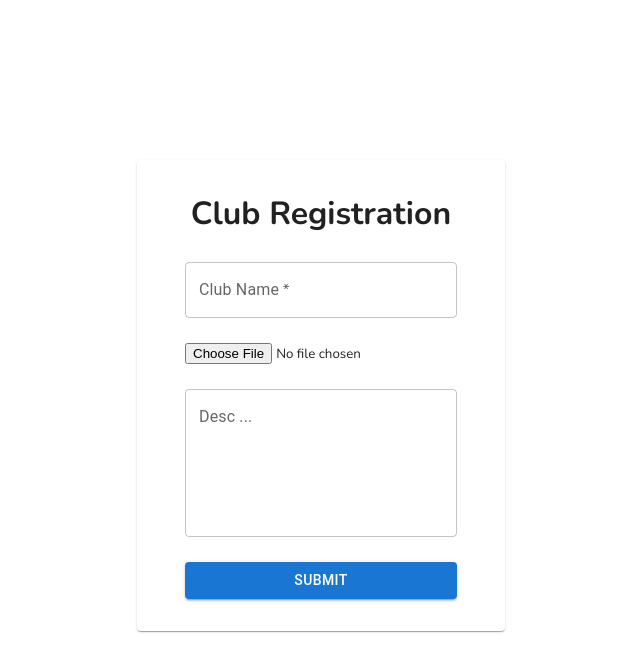
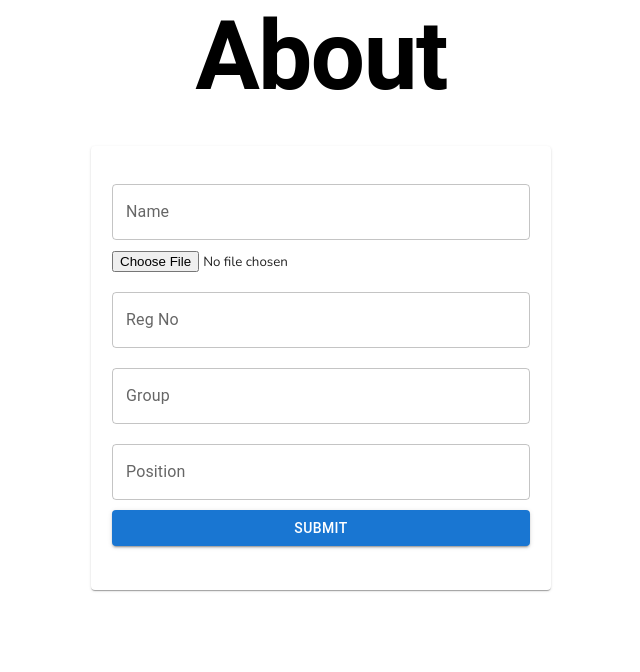
Before and after one commit to vaibhav355/sonabyss-form, a React (Create React App) app: page / in a window 1280 px wide. Shown: the top 672 px of the page, without its empty margins (319-959 px from the left). Built offline with nearby package versions, Linux system fonts and the light colour scheme.

Commit message:
Form Page Completed

```diff
--- a/public/index.html
+++ b/public/index.html
@@ -13,7 +13,7 @@
       margin: 0;
     }
   </style>
-  <title>React Admin App</title>
+  <title>React Form</title>
 </head>
 
 <body>
--- a/src/Form.js
+++ b/src/Form.js
@@ -1,90 +1,129 @@
-import React from "react";
+import {
+  Button,
+  Card,
+  CardContent,
+  Grid,
+  TextField,
+  Typography,
+//   Select,
+} from "@mui/material";
 import styled from "styled-components";
-import { Paper, TextField, Button } from "@mui/material";
-// import { user } from "../../localStore";
-// import { localUrl, prodUrl } from "../../config";
 
-const ClubForm = styled.form`
-  display: flex;
-  justify-content: center;
-  margin: 10em 5em;
+const ChooseFile = styled.input`
+  margin-bottom: 10px;
 `;
 
-const ClubPaper = styled(Paper)`
-  display: flex;
-  flex-direction: column;
-  flex-wrap: wrap;
-  background-color: red;
-
-  padding: 2em 3em;
-`;
-
-const Heading = styled.h1`
-  text-align: center;
-  margin-bottom: 10%;
-`;
-
-const ClubInput = styled(TextField)`
-  margin: 20px;
-`;
-
-const ChoosePoster = styled.input`
-  margin: 25px 0;
-`;
-
-const ClubDescription = styled(TextField)`
-  margin-bottom: 25px !important;
-  border-radius: 5px !important;
-`;
-
-const ClubButton = styled(Button)``;
-
-const CreateClub = () => {
+const ClubEvent = (props) => {
+  // Handle Form Submit
   const handleSubmit = (e) => {
     e.preventDefault();
-    // var myHeaders = new Headers();
-    // myHeaders.append("Authorization", "Bearer " + user.authToken);
-    // // myHeaders.append("Content-Type", "application/json");
-    // console.log(e.target.poster.files);
-    // const formdata = new FormData();
-    // formdata.append("file", e.target.poster.files[0]);
 
-    // formdata.append("name", e.target.clubname.value);
-    // formdata.append("desc", e.target.desc.value);
+    var myHeaders = new Headers();
 
-    // var requestOptions = {
-    //   method: "POST",
-    //   headers: myHeaders,
-    //   body: formdata,
-    // };
+    var formdata = new FormData();
 
-    // fetch(prodUrl + "/clubs", requestOptions)
-    //   // fetch(localUrl, requestOptions)
-    //   .then((response) => response.json())
-    //   .then((result) => {
-    //     // localStorage.setItem("clubId", JSON.stringify(result));
-    //     console.log(result);
-    //   })
-    //   .catch((error) => console.log("error", error));
+    formdata.append("name", e.target.name.value);
+    formdata.append("image", e.target.pic.files[0]);
+    formdata.append("regNo", e.target.regno.value);
+    formdata.append("group", e.target.group.value);
+    formdata.append("position", e.target.position.value);
+
+    var requestOptions = {
+      method: "POST",
+      headers: myHeaders,
+      body: formdata,
+      redirect: "follow",
+    };
+
+    fetch( "https:/sonabyss.herokuapp.com/orgnisers", requestOptions)
+      .then((response) => response.json())
+      .then((result) => console.log(result))
+      .catch((error) => console.log("error", error));
   };
+
   return (
-    <ClubForm onSubmit={handleSubmit}>
-      <ClubPaper>
-        <Heading>Club Registration</Heading>
-        <ClubInput
-          name="clubname"
-          label="Club Name"
-          variant="outlined"
-          required
-        />
-        <ChoosePoster name="poster" type="file" accept="image/*" />
-        <ClubDescription multiline rows={5} name="desc" label="Desc ..." />
-        <ClubButton type="submit" variant="contained">
-          Submit
-        </ClubButton>
-      </ClubPaper>
-    </ClubForm>
+    <div>
+      <Typography
+        gutterBottom
+        variant="h1"
+        align="center"
+        sx={{ fontFamily: "Roboto", fontWeight: "bold" }}
+      >
+        About
+      </Typography>
+
+      <Card sx={{ maxWidth: "450px", margin: "0 auto", padding: "20px 5px" }}>
+        <CardContent>
+          <form onSubmit={handleSubmit}>
+            <Grid container spacing={1}></Grid>
+            <Grid item xs={12}>
+              <TextField
+                sx={{ margin: "10px auto" }}
+                name="name"
+                label="Name"
+                placeholder="Enter Name"
+                variant="outlined"
+                fullWidth
+                autoComplete="off"
+              />
+            </Grid>
+
+            <Grid item xs={12}>
+              <ChooseFile name="pic" type="file" accept="image/*" />
+            </Grid>
+
+            <Grid item xs={12}>
+              <TextField
+                sx={{ margin: "10px auto" }}
+                name="regno"
+                label="Reg No"
+                // type={"number"}
+                placeholder="Enter Registration Number"
+                variant="outlined"
+                fullWidth
+                autoComplete="off"
+              />
+            </Grid>
+
+            <Grid item xs={12}>
+              <TextField
+                sx={{ margin: "10px auto" }}
+                name="group"
+                label="Group"
+                placeholder="Enter Your Group"
+                variant="outlined"
+                fullWidth
+                autoComplete="off"
+              />
+            </Grid>
+
+            <Grid item xs={12}>
+              <TextField
+                sx={{ margin: "10px auto" }}
+                name="position"
+                label="Position"
+                placeholder="Enter Your Position"
+                variant="outlined"
+                fullWidth
+                autoComplete="off"
+              />
+            </Grid>
+
+            <Grid item xs={12}>
+              <Button
+                type="submit"
+                variant="contained"
+                color="primary"
+                fullWidth
+              >
+                Submit
+              </Button>
+            </Grid>
+          </form>
+        </CardContent>
+      </Card>
+    </div>
   );
 };
 
-export default CreateClub;
+export default ClubEvent;
```
